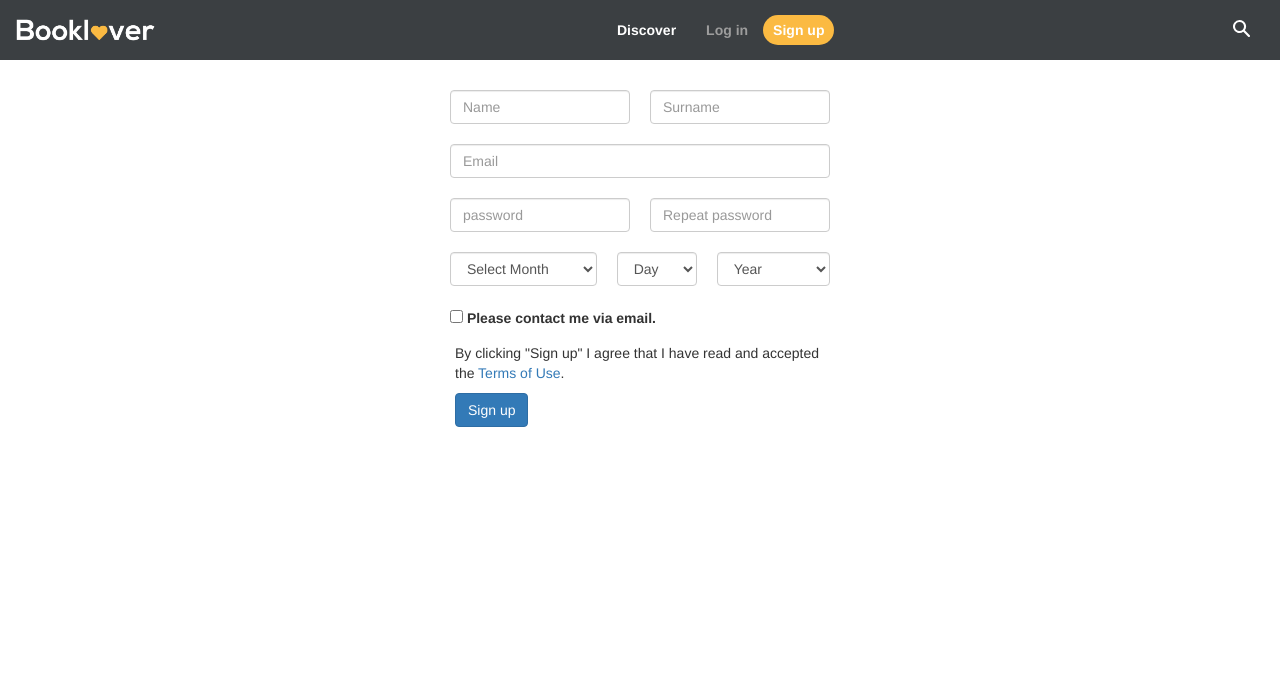
After one commit to ilyas0v/booklover, a PHP site: page /signup.php in a window 1280 px wide. The commit adds this page. Shown: the top 677 px of the page. Run offline with PHP 8.4, Linux system fonts and the light colour scheme.

Commit message:
adding signup page

```diff
--- a/partials/header.php
+++ b/partials/header.php
@@ -65,10 +65,10 @@
     </div>
     <div class="collapse navbar-collapse"  id="myNavbar">
       <ul class="nav navbar-nav navbar-right">
-        <li><a style="color:white;font-weight:bold;" href="#">Discover</a></li>
+        <li><a style="color:white;font-weight:bold;" href="index.php">Discover</a></li>
         <li><a data-toggle="modal" data-target=".bd-example-modal-sm" style="font-weight:bold" href="#">Log in</a></li>
         <!--<li style="color:#ddd;padding:15px 10px 15px 0px">or</li> -->
-        <li><a href="#" class="rounded-button">Sign up</a></li>
+        <li><a href="signup.php" class="rounded-button">Sign up</a></li>
       </ul>
 
       <ul class="nav navbar-nav search-on-right">
--- /dev/null
+++ b/signup.php
@@ -0,0 +1,71 @@
+<?php include("partials/header.php"); ?>
+
+<div class="container" style="margin-top:70px;margin-bottom:100px; ">
+  <div class="row">
+    <div class="col col-md-4 col-md-offset-4">
+      <form class="" action="" method="post">
+        <div class="row">
+          <div class="col col-md-6">
+            <input type="text" name="name" placeholder="Name" class="form-control" value="">
+          </div>
+          <div class="col col-md-6">
+            <input type="text" name="surname" placeholder="Surname" class="form-control" value="">
+          </div>
+          <div class="col col-md-12">
+            <input type="email" name="email" placeholder="Email" class="form-control" value="">
+          </div>
+          <div class="col col-md-6">
+            <input type="password" name="password" placeholder="password" class="form-control" value="">
+          </div>
+          <div class="col col-md-6">
+            <input type="password" name="password_repeat" placeholder="Repeat password" class="form-control" value="">
+          </div>
+          <div class="col col-md-5">
+            <select class="form-control">
+              <option selected value=''>Select Month</option>
+              <option value='1'>January</option>
+              <option value='2'>February</option>
+              <option value='3'>March</option>
+              <option value='4'>April</option>
+              <option value='5'>May</option>
+              <option value='6'>June</option>
+              <option value='7'>July</option>
+              <option value='8'>August</option>
+              <option value='9'>September</option>
+              <option value='10'>October</option>
+              <option value='11'>November</option>
+              <option value='12'>December</option>
+            </select>
+          </div>
+          <div class="col col-md-3">
+            <select class="form-control" name="">
+              <option>Day</option>
+              <?php for($i=1;$i<=31;$i++){ ?>
+              <option value="<?= $i ?>"><?= $i ?></option>
+              <?php } ?>
+            </select>
+          </div>
+          <div class="col col-md-4">
+            <select class="form-control" name="">
+              <option>Year</option>
+              <?php for($i=date("Y");$i>=1990;$i--){ ?>
+              <option value="<?= $i ?>"><?= $i ?></option>
+              <?php } ?>
+            </select>
+          </div>
+          <div class="col col-md-12">
+            <label>
+              <input type="checkbox" name="" value="">
+              Please contact me via email.
+            </label>
+          </div>
+        </div>
+        <p>By clicking "Sign up" I agree that I have read and accepted the <a href="#" target="_blank">Terms of Use</a>.</p>
+        <input class="btn btn-primary" type="submit" name="" value="Sign up">
+      </form>
+    </div>
+
+  </div>
+</div>
+
+<?php include("partials/footer.php"); ?>
```
